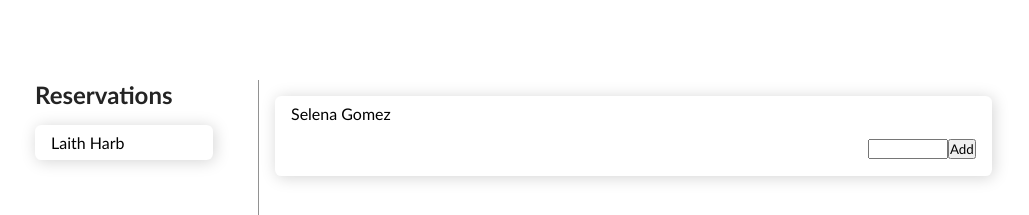
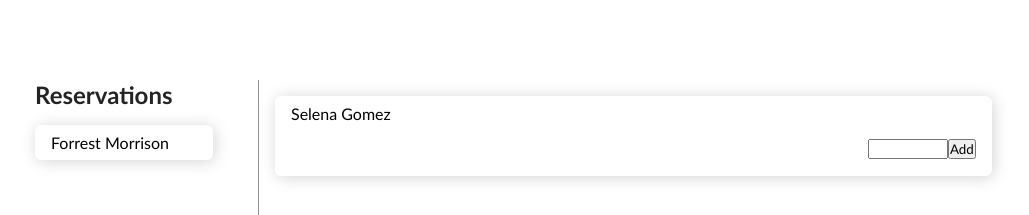
Before and after one commit to forrestmorrison/redux-toolkit-tsx, a React (Create React App) app: page / in a window 1280 px wide. Shown: the top 215 px of the page, without its empty margins (45-1074 px from the left). Built offline with nearby package versions, Linux system fonts and the light colour scheme.

Commit message:
set up ReservationCard

```diff
--- a/src/App.tsx
+++ b/src/App.tsx
@@ -1,7 +1,12 @@
 import React, { useState } from "react";
+import { useSelector } from "react-redux";
+import { RootState } from "./app/store";
 import "./App.css";
 
 function App() {
+
+  const reservations = useSelector((state: RootState) => state.reservations.value)
+
   return (
     <div className="App">
       <div className="container">
@@ -9,7 +14,7 @@ function App() {
           <div>
             <h5 className="reservation-header">Reservations</h5>
             <div className="reservation-cards-container">
-              <div className="reservation-card-container">Laith Harb</div>
+              <div className="reservation-card-container">Forrest Morrison</div>
             </div>
           </div>
           <div className="reservation-input-container">
```
Also changed, not shown: src/components/ReservationCard.tsx (added, +13 -0 lines).
